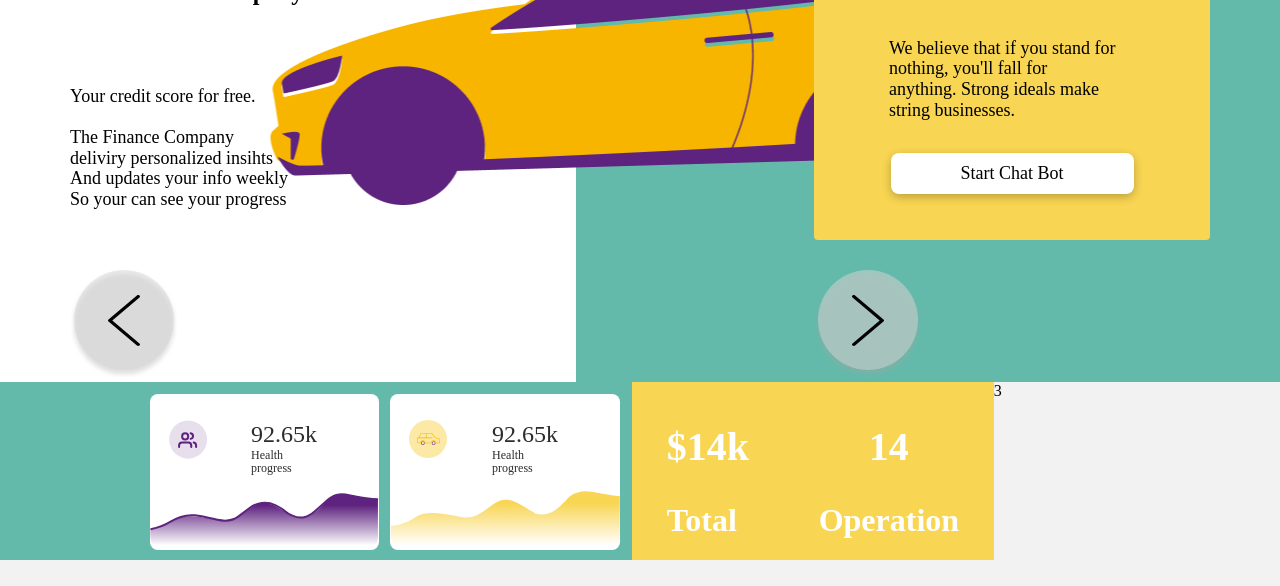
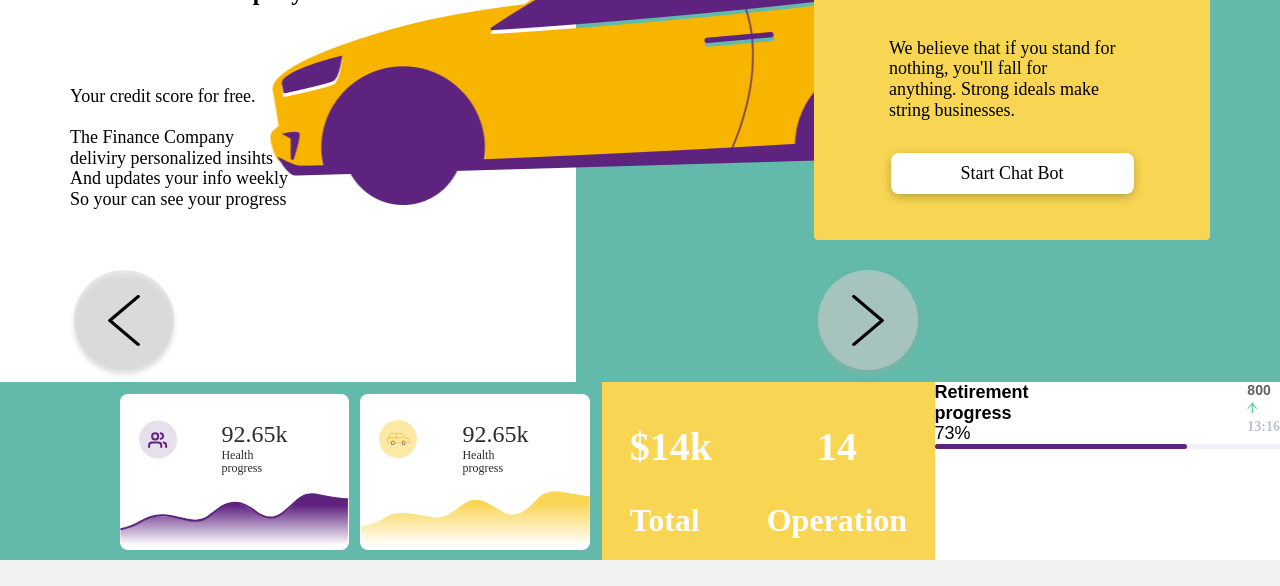
Before and after one commit to vanilla-ice/money-landing, a website: page index.html in a window 1280 px wide. Shown: the part 448-1034 px from the top of the page. Drawn offline with Linux system fonts and the light colour scheme.

Commit message:
fixed -> section progress

```diff
--- a/index.html
+++ b/index.html
@@ -205,7 +205,33 @@
 
       </div>
   </div>
-  <div class="section__progress">3</div>
+  <div class="section__progress">
+    <div class="section__progress__container">
+      <div class="progress__left">
+        <div class="progress__title">Retirement<br> progress</div>
+        <div class="progress__subtitle__left">73%</div>
+      </div>
+      <div class="progress__right">
+        <div class="progress__title">
+          <div class="progress__title__text">
+            800
+          </div>
+          <div class="progress__title__icon">
+            <svg width="11" height="12" viewBox="0 0 11 12" fill="none" xmlns="http://www.w3.org/2000/svg">
+            <path d="M5.28789 10.459V1.16394" stroke="#28C76F" stroke-linecap="round" stroke-linejoin="round"/>
+            <path d="M1.20483 6.32787L5.28781 1.16394L9.37078 6.32787" stroke="#28C76F" stroke-linecap="round" stroke-linejoin="round"/>
+            </svg>
+          </div>
+        </div>
+        <div class="progress__subtitle__right">13:16</div>
+      </div>
+
+    </div>
+    <div class="progress__line">
+      <div class="line__violet"></div>
+      <div class="line__white"></div>
+    </div>
+  </div>
 </div>
 
 </body>
--- a/styles/main.scss
+++ b/styles/main.scss
@@ -354,4 +354,62 @@ ul {
 
 .section__progress {
   flex: 2 1 auto;
+  background: #ffffff;
+  max-width: 480px;
+
 }
+.progress__right {
+
+}
+.section__progress__container {
+  display: flex;
+  justify-content: space-between;
+
+
+}
+.progress__title {
+
+  font-size: 18px;
+  font-weight: 700;
+  font-family: sans-serif;
+}
+.progress__subtitle__left {
+
+  font-size: 18px;
+  font-family: sans-serif;
+
+}
+.progress__subtitle__right {
+  font-size: 14px;
+  font-weight: 700;
+  color: #BAC4CD;
+}
+.progress__title__text {
+
+  font-size: 14px;
+  color: #606060;
+}
+
+
+
+.progress__line {
+  max-width: 420px;
+  position: relative;
+
+}
+.line__violet {
+  position: absolute;
+  background:#5E227F ;
+  border-radius: 2.5px;
+  height: 5px;
+  width: 73%;
+  z-index:6;
+}
+
+.line__white {
+  position: absolute;
+  background: #F2F0FD;
+  height: 5px;
+  width: 100%;
+  z-index:5;
+}
```
Also changed, not shown: dist/main.css.
